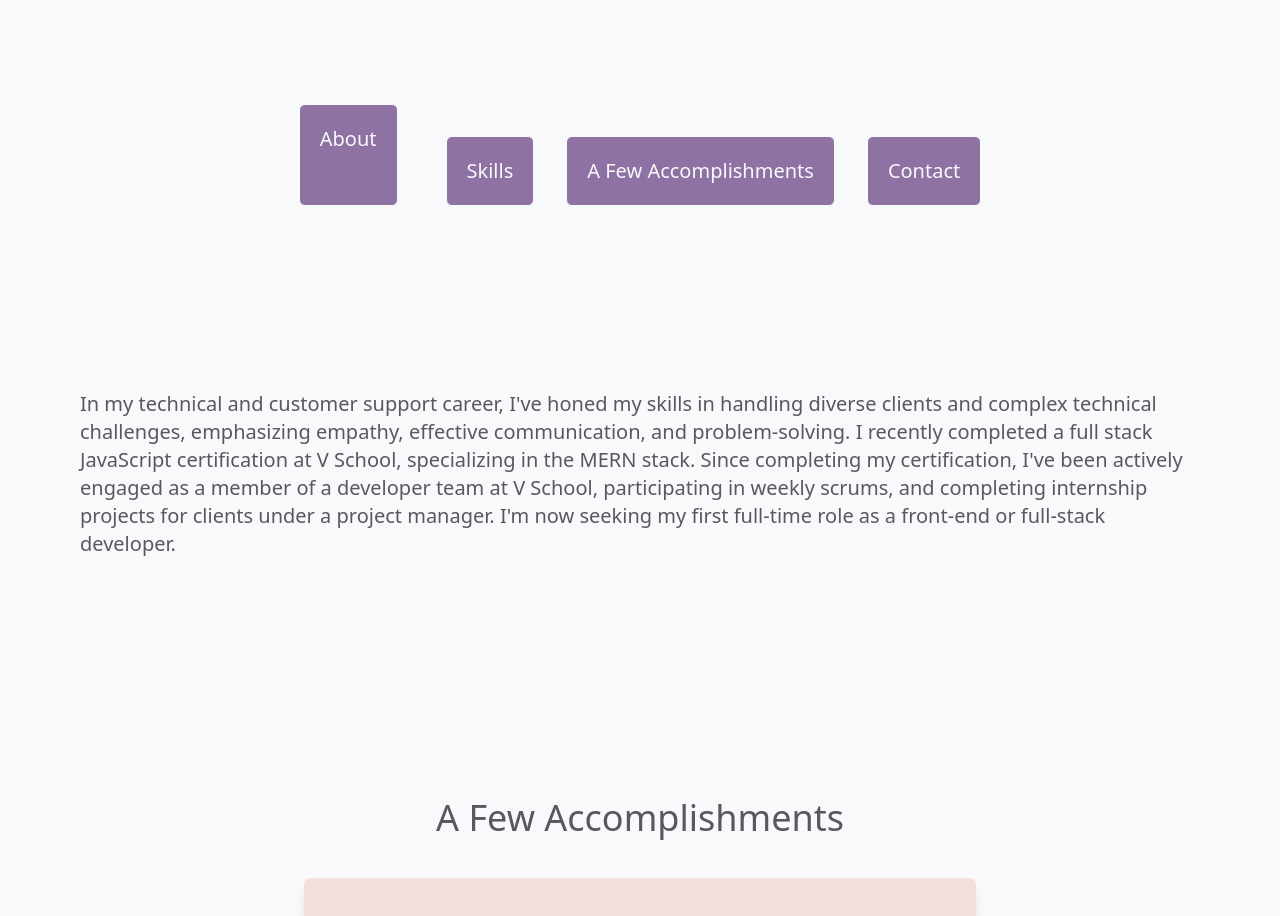
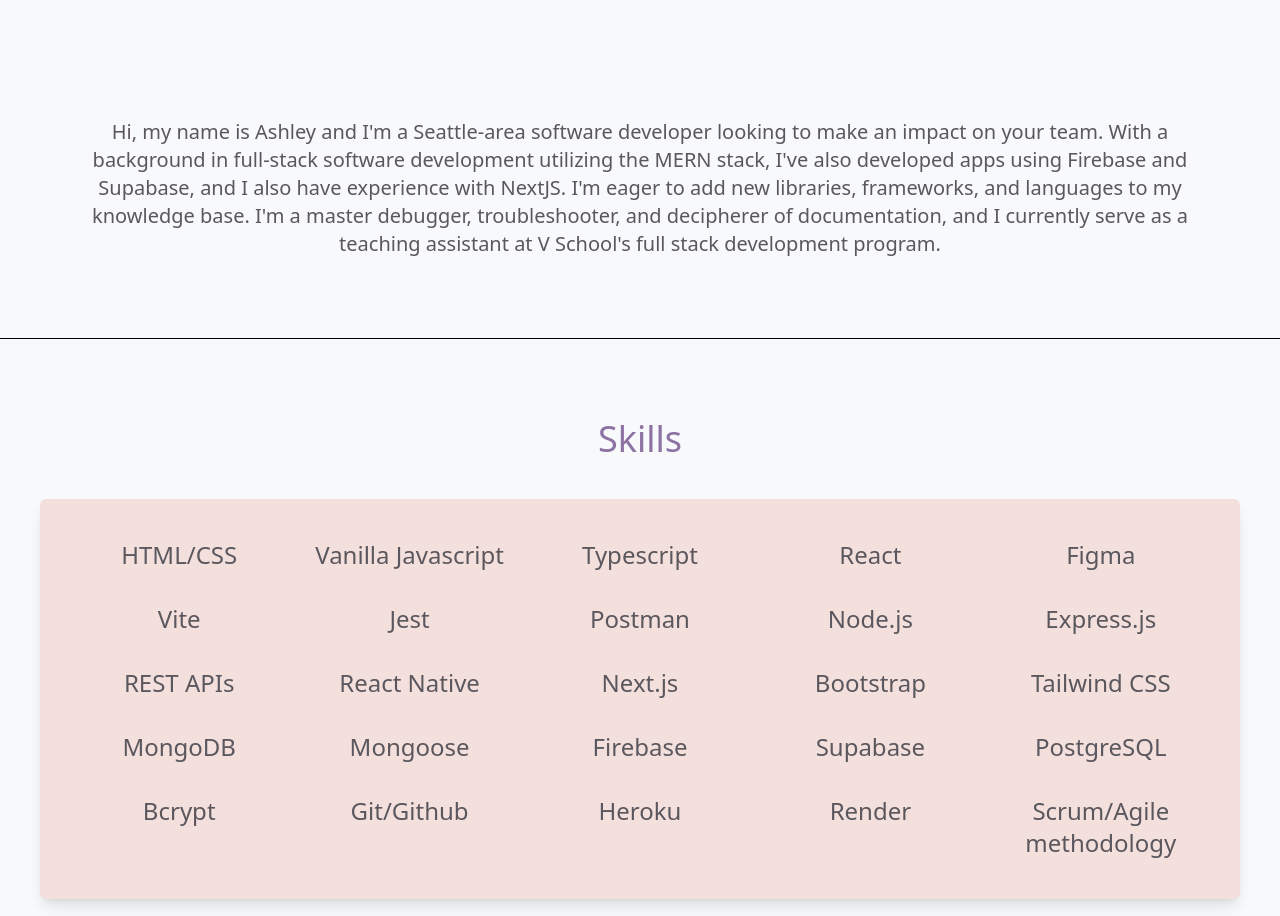
Before and after one commit to ashleymckellar/tailwind-portfolio, a React (Vite) app: page / in a window 1280 px wide. Shown: the part 744-1660 px from the top of the page. Built offline with nearby package versions, Linux system fonts and the light colour scheme.

Commit message:
added skills section

```diff
--- a/src/App.jsx
+++ b/src/App.jsx
@@ -3,12 +3,14 @@
 import Summary from './components/Summary';
 import Projects from './components/Projects';
 import ContactForm from './components/ContactForm';
+import { Skills } from './components/Skills';
 
 function App() {
     return (
         <div className='bg-off-white'>
             <Navbar />
             <Summary />
+            <Skills />
             <Projects />
             <ContactForm />
         </div>
--- a/src/components/ContactForm.jsx
+++ b/src/components/ContactForm.jsx
@@ -93,7 +93,9 @@
 
     return (
         <div className="p-20 my-20 flex justify-center items-center bg-gray-100">
+
             <div className="w-full max-w-2xl bg-white rounded-md shadow-lg bg-rosy m-10 p-10" id="Contact">
+
                 <h3 className="text-2xl mb-4 text-center text-dark-grey">Contact me</h3>
                 <p className="mb-10 text-center text-dark-grey">Interested in working with me? Let's get in touch.</p>
                 <form onSubmit={sendEmail}>
--- a/src/components/Navbar.jsx
+++ b/src/components/Navbar.jsx
@@ -8,18 +8,11 @@
     const activeSection = useRef(null);
 
     return (
-        <nav className="flex flex-col items-center justify-center py-20">
-                <img
+        <nav className="flex flex-col justify-center ">
+            <img
                 src={skyline}
-                className="object-cover w-full h-auto max-w-7xl  max-h-96 rounded-md mb-10" ></img>
-            <div className="flex flex-col items-center text-center mb-10 py-20">
-                <h1 className="font-sans text-6xl  text-lilac  mb-6">
-                    Ashley McKellar
-                </h1>
-                <h3 className="text-3xl text-dark-grey font-bold">
-                    Software Developer
-                </h3>
-            </div>
+                className="object-cover w-full h-auto max-w-screen-2xl  max-h-96 rounded-md mb-10"
+            ></img>
 
             <div className="block lg:hidden">
                 <button
@@ -51,35 +44,42 @@
                     isOpen ? 'block' : 'hidden'
                 }`}
             >
-                 <div className="text-xl lg:flex-grow space-x-8 space-y-8 text-center bg-gray-100 p-6 rounded-md flex space-around">
-                 <a
-
-                        href="about"
-
-                        className="block mt-4 lg:inline-block lg:mt-0 text-black-500 mr-4 text-off-white border border-gray-300 bg-lilac  rounded-md p-5 "
+                <div className="text-xl lg:flex-grow flex flex-col lg:flex-row items-center  space-y-4 lg:space-y-0 lg:space-x-8 text-center border-off-white p-6 rounded-md w-full">
+                    <a
+                        href="#"
+                        className="block w-full mt-4 lg:inline-block lg:mt-0  mr-4 text-off-white border border-off-white bg-lilac  rounded-md p-5 "
                     >
                         About
                     </a>
                     <a
                         href="#"
-                        className="block mt-4 lg:inline-block lg:mt-0 text-black-500 mr-4 text-off-white border border-gray-300 bg-lilac  rounded-md p-5"
+                        className="block w-full mt-4 lg:inline-block lg:mt-0 text-black-500 mr-4 text-off-white border border-off-white bg-lilac  rounded-md p-5"
                     >
                         Skills
                     </a>
                     <a
                         href="#"
-                        className="block mt-4 lg:inline-block lg:mt-0 text-black-500 mr-4 text-off-white border border-gray-300 bg-lilac  rounded-md p-5"
+                        className="block w-full mt-4 lg:inline-block lg:mt-0 text-black-500 mr-4 text-off-white border border-off-white bg-lilac  rounded-md p-5"
                     >
                         A Few Accomplishments
                     </a>
                     <a
                         href="#"
-                        className="block mt-4 lg:inline-block lg:mt-0 text-black-500 mr-4 text-off-white border border-gray-300 bg-lilac  rounded-md p-5"
+                        className="block w-full mt-4 lg:inline-block lg:mt-0 text-black-500 mr-4 text-off-white border border-off-white bg-lilac  rounded-md p-5"
                     >
                         Contact
                     </a>
                 </div>
+
             </div>
+            <div className="flex flex-col items-center text-center mb-10 py-20">
+                    <h1 className="font-sans text-6xl  text-lilac  mb-6">
+                        Ashley McKellar
+                    </h1>
+                    <h3 className="text-3xl text-dark-grey font-bold">
+                        Software Developer
+                    </h3>
+                </div>
         </nav>
     );
 }
--- a/src/components/Projects.jsx
+++ b/src/components/Projects.jsx
@@ -8,9 +8,12 @@
             className="py-20 my-20 flex flex-col items-center justify-center align-center "
             id="Projects"
         >
-            <h3 className="flex flex-wrap justify-center text-4xl text-dark-grey">
+            <h3 className="flex flex-wrap justify-center text-4xl text-lilac ">
                 A Few Accomplishments
             </h3>
+            <h2 className="text-2xl text-dark-grey py-10 font-bold">
+                Explore some of my deployed apps by clicking the links below
+            </h2>
             <div className="flex flex-wrap justify-center">
                 <article className="flex flex-col items-center justify-center w-full max-w-2xl bg-white py-10 rounded-md shadow-lg  bg-rosy m-10 p-10">
                     <a
@@ -24,7 +27,7 @@
                         />
                     </a>
                     <div className="py-10 text-center">
-                        <h4 className='text-2xl text-dark-grey'>Sidhu Farms</h4>
+                        <h4 className="text-2xl text-dark-grey">Sidhu Farms</h4>
                         <p className="py-10 text-l text-dark-grey">
                             I partnered with another developer and project
                             manager to build the Sidhu Farms static site using
@@ -46,7 +49,9 @@
                         />
                     </a>
                     <div className="py-10 text-center">
-                        <h4 className="text-2xl text-dark-grey">DJ Bentley Taylor</h4>
+                        <h4 className="text-2xl text-dark-grey">
+                            DJ Bentley Taylor
+                        </h4>
                         <p className="py-10 text-l text-dark-grey">
                             I collaborated with three developers to build a new
                             React-based site for DJ Bentley Taylor, where I
@@ -67,7 +72,9 @@
                         />
                     </a>
                     <div className="py-10 text-center">
-                        <h4 className='text-2xl text-dark-grey'>Hot Sauce World</h4>
+                        <h4 className="text-2xl text-dark-grey">
+                            Hot Sauce World
+                        </h4>
                         <p className="py-10 text-l text-dark-grey">
                             Hot Sauce World is a hub for hot sauce enthusiasts.
                             This is a full stack application utilizing the
--- /dev/null
+++ b/src/components/Skills.jsx
@@ -0,0 +1,46 @@
+export const Skills = () => {
+    return (
+        <div className="py-20">
+            <h3 className="flex flex-wrap justify-center text-4xl text-lilac ">
+                Skills
+            </h3>
+
+            <div className="  flex justify-center items-center bg-gray-100">
+                <div
+                    className="w-full max-w-8xl rounded-md shadow-lg bg-rosy m-10 p-10"
+                    id="Skills"
+                >
+                    <ul className="grid  sm:grid-cols-1 md:grid-cols-2 lg:grid-cols-5 gap-8 text-left sm:text-center text-dark-grey text-2xl">
+                        <li>HTML/CSS</li>
+                        <li>Vanilla Javascript</li>
+                        <li>Typescript</li>
+                        <li>React</li>
+                        <li>Figma</li>
+                        <li>Vite</li>
+
+                        <li>Jest</li>
+                        <li>Postman</li>
+                        <li>Node.js</li>
+                        <li>Express.js</li>
+                        <li>REST APIs</li>
+                        <li>React Native</li>
+                        <li>Next.js</li>
+                        <li>Bootstrap</li>
+                        <li>Tailwind CSS</li>
+                        <li>MongoDB</li>
+                        <li>Mongoose</li>
+                        <li>Firebase</li>
+                        <li>Supabase</li>
+                        <li>PostgreSQL</li>
+                        <li>Bcrypt</li>
+                        <li>Git/Github</li>
+                        <li>Heroku</li>
+                        <li>Render</li>
+                        <li>Scrum/Agile methodology</li>
+
+                    </ul>
+                </div>
+            </div>
+        </div>
+    );
+};
--- a/src/components/Summary.jsx
+++ b/src/components/Summary.jsx
@@ -2,19 +2,18 @@
 const Summary = () => {
     return (
         <div className="summary-div" id="about">
-
-            <p className="p-20 text-xl text-dark-grey">
-                In my technical and customer support career, I've honed my
-                skills in handling diverse clients and complex technical
-                challenges, emphasizing empathy, effective communication, and
-                problem-solving. I recently completed a full stack JavaScript
-                certification at V School, specializing in the MERN stack. Since
-                completing my certification, I've been actively engaged as a
-                member of a developer team at V School, participating in weekly
-                scrums, and completing internship projects for clients under a
-                project manager. I'm now seeking my first full-time role as a
-                front-end or full-stack developer.
+            <p className="px-20 pb-20 text-xl text-dark-grey text-center">
+                Hi, my name is Ashley and I'm a Seattle-area software developer
+                looking to make an impact on your team. With a background in
+                full-stack software development utilizing the MERN stack, I've
+                also developed apps using Firebase and Supabase, and I also have
+                experience with NextJS. I'm eager to add new libraries,
+                frameworks, and languages to my knowledge base. I'm a master
+                debugger, troubleshooter, and decipherer of documentation, and I
+                currently serve as a teaching assistant at V School's full stack
+                development program.
             </p>
+            <hr></hr>
         </div>
     );
 };
```
